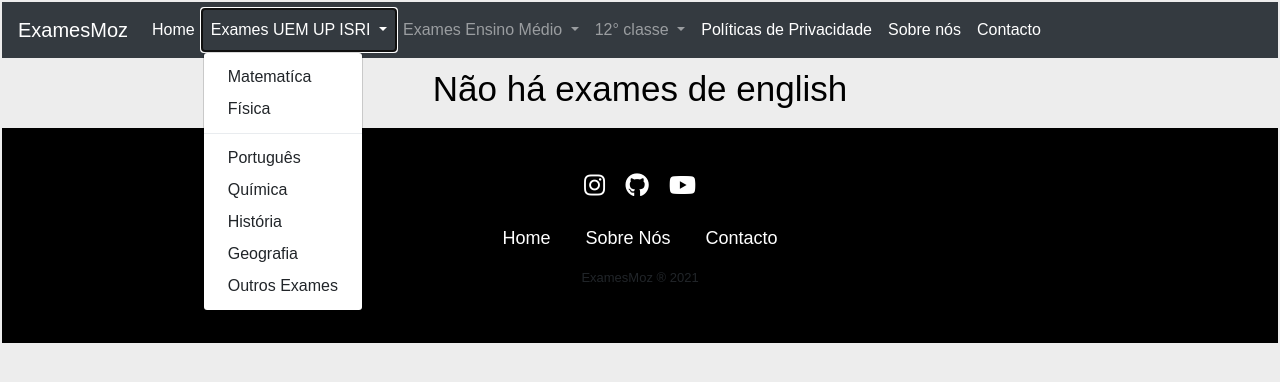
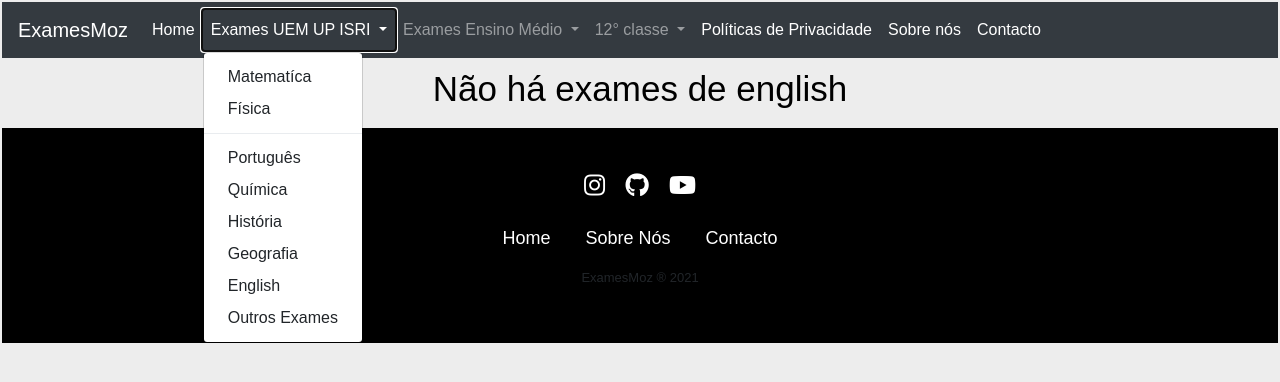
Before and after one commit to Miltonheber/examesite, a Django app: page /english in a window 1280 px wide, after a click on "Exames UEM UP ISRI". Shown: the top 382 px of the page. Run offline with Django 3.2, Linux system fonts and the light colour scheme; data that the repository does not hold is empty; some libraries are stand-ins or nearby versions.

Commit message:
adicionando nova opção no menu

```diff
--- a/exame/templates/base.html
+++ b/exame/templates/base.html
@@ -38,7 +38,10 @@
           <a class="dropdown-item" href="{% url 'exame_quimica' %}">Química</a>
           <a class="dropdown-item" href="{% url 'historia' %}">História</a>
 	  <a class="dropdown-item" href="{% url 'geografia' %}">Geografia</a>
+	  <a class="dropdown-item" href="{% url 'english' %}">English</a>
 	  <a class="dropdown-item" href="{% url 'outros_exames' %}">Outros Exames</a>
+
+
 
 
 
```
